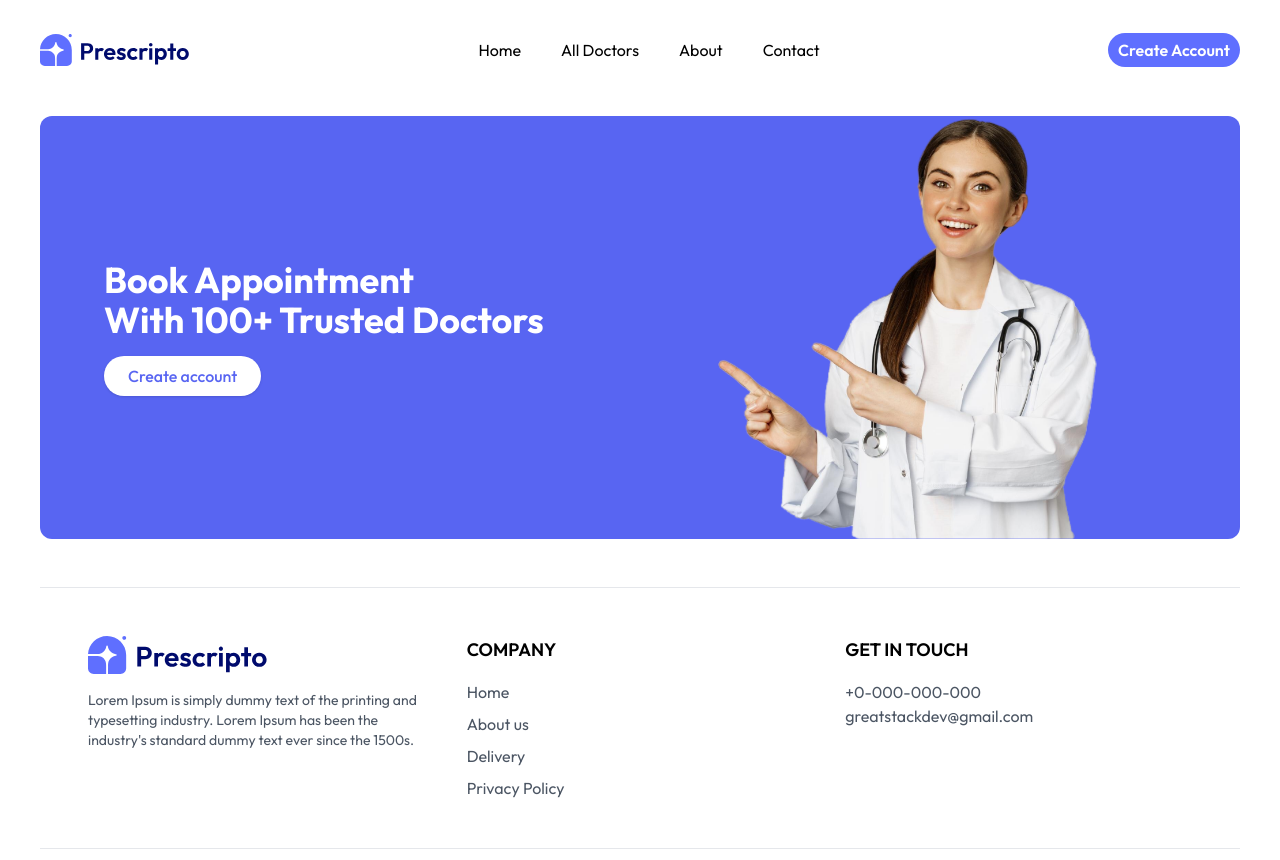
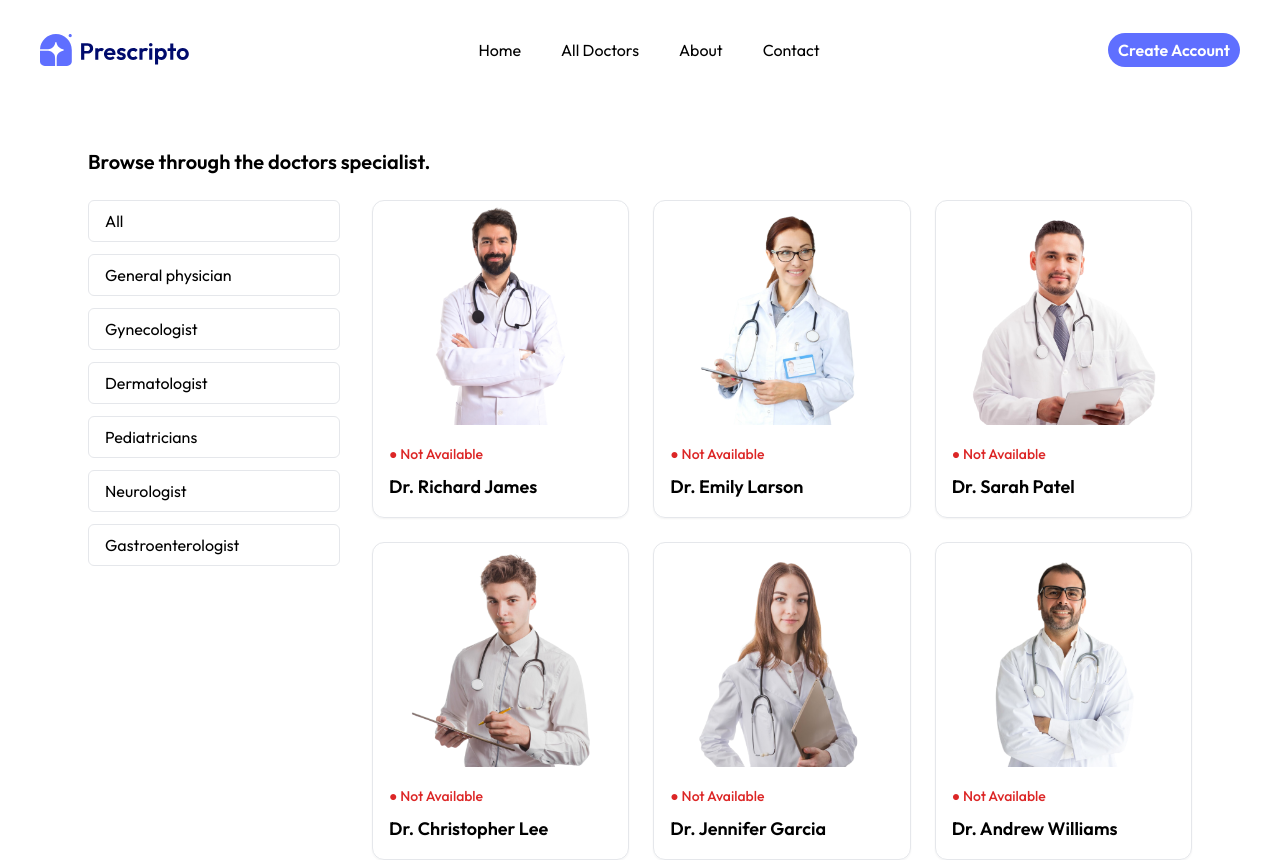
Before and after one commit to iamHarshvardhan10/prescripto, a React (Vite) app in the folder frontend/: page /all-doctors in a window 1280 px wide. Shown: the top 860 px of the page. Built offline with nearby package versions, Linux system fonts and the light colour scheme.

Commit message:
created all doctors UI page Design

```diff
--- a/frontend/src/App.jsx
+++ b/frontend/src/App.jsx
@@ -3,6 +3,7 @@ import Navbar from "./components/core/Navbar";
 import Home from "./pages/Home";
 import Sign from "./pages/Sign";
 import Footer from "./components/core/Footer";
+import AllDoctors from "./pages/AllDoctors";
 const App = () => {
   return (
     <div className="app">
@@ -11,6 +12,8 @@ const App = () => {
         <Routes>
           <Route path="/" element={<Home />} />
           <Route path="/sign" element={<Sign />} />
+
+          <Route path="/all-doctors" element={<AllDoctors />} />
         </Routes>
         <Footer />
       </BrowserRouter>
--- a/frontend/src/components/core/Navbar.jsx
+++ b/frontend/src/components/core/Navbar.jsx
@@ -1,6 +1,7 @@
 import React from "react";
 import { assets } from "../../assets/assets";
 import Button from "../common/Button";
+import { Link } from "react-router-dom";
 const Navbar = () => {
   return (
     <nav className="nav-container flex items-center justify-between">
@@ -10,10 +11,10 @@ const Navbar = () => {
       <div className="flex items-center justify-between">
         <ul className="flex items-center justify-between gap-10">
           <li className="cursor-pointer text-md hover:text-blue-700 nav-links">
-            Home
+            <Link to={"/"}>Home</Link>
           </li>
           <li className="cursor-pointer text-md hover:text-blue-700 nav-links">
-            All Doctors
+            <Link to={"/all-doctors"}>All Doctors</Link>
           </li>
           <li className="cursor-pointer text-md hover:text-blue-700 nav-links">
             About
@@ -24,7 +25,11 @@ const Navbar = () => {
         </ul>
       </div>
       <div>
-        <Button text={"Create Account"} to={"/sign"} className={"btn btn-container"}/>
+        <Button
+          text={"Create Account"}
+          to={"/sign"}
+          className={"btn btn-container"}
+        />
       </div>
     </nav>
   );
--- /dev/null
+++ b/frontend/src/pages/AllDoctors.jsx
@@ -0,0 +1,64 @@
+import { doctors } from "@/assets/assets";
+import React from "react";
+
+const categories = [
+  "General physician",
+  "Gynecologist",
+  "Dermatologist",
+  "Pediatricians",
+  "Neurologist",
+  "Gastroenterologist",
+];
+
+const AllDoctors = () => {
+  return (
+    <div className="max-w-7xl mx-auto px-6 md:px-12 py-12">
+      <h2 className="text-xl font-semibold mb-6">
+        Browse through the doctors specialist.
+      </h2>
+      <div className="grid grid-cols-1 md:grid-cols-4 gap-8">
+        <div className="col-span-1 space-y-3">
+          <button className="block w-full text-left px-4 py-2 rounded-md border">
+            All
+          </button>
+          {categories.map((cat) => (
+            <button
+              key={cat}
+              className="block w-full text-left px-4 py-2 rounded-md border "
+            >
+              {cat}
+            </button>
+          ))}
+        </div>
+
+        <div className="col-span-3 grid grid-cols-1 sm:grid-cols-2 lg:grid-cols-3 gap-6">
+          {doctors.map((doc) => (
+            <div
+              key={doc.id}
+              className="border rounded-xl shadow-sm overflow-hidden hover:shadow-md transition"
+            >
+              <img
+                src={doc.image}
+                alt={doc.name}
+                className="w-full h-56 object-cover"
+              />
+              <div className="p-4">
+                <span
+                  className={`text-sm font-medium ${
+                    doc.available ? "text-green-600" : "text-red-600"
+                  }`}
+                >
+                  ● {doc.available ? "Available" : "Not Available"}
+                </span>
+                <h3 className="mt-2 text-lg font-semibold">{doc.name}</h3>
+                <p className="text-gray-600">{doc.specialty}</p>
+              </div>
+            </div>
+          ))}
+        </div>
+      </div>
+    </div>
+  );
+};
+
+export default AllDoctors;
```
